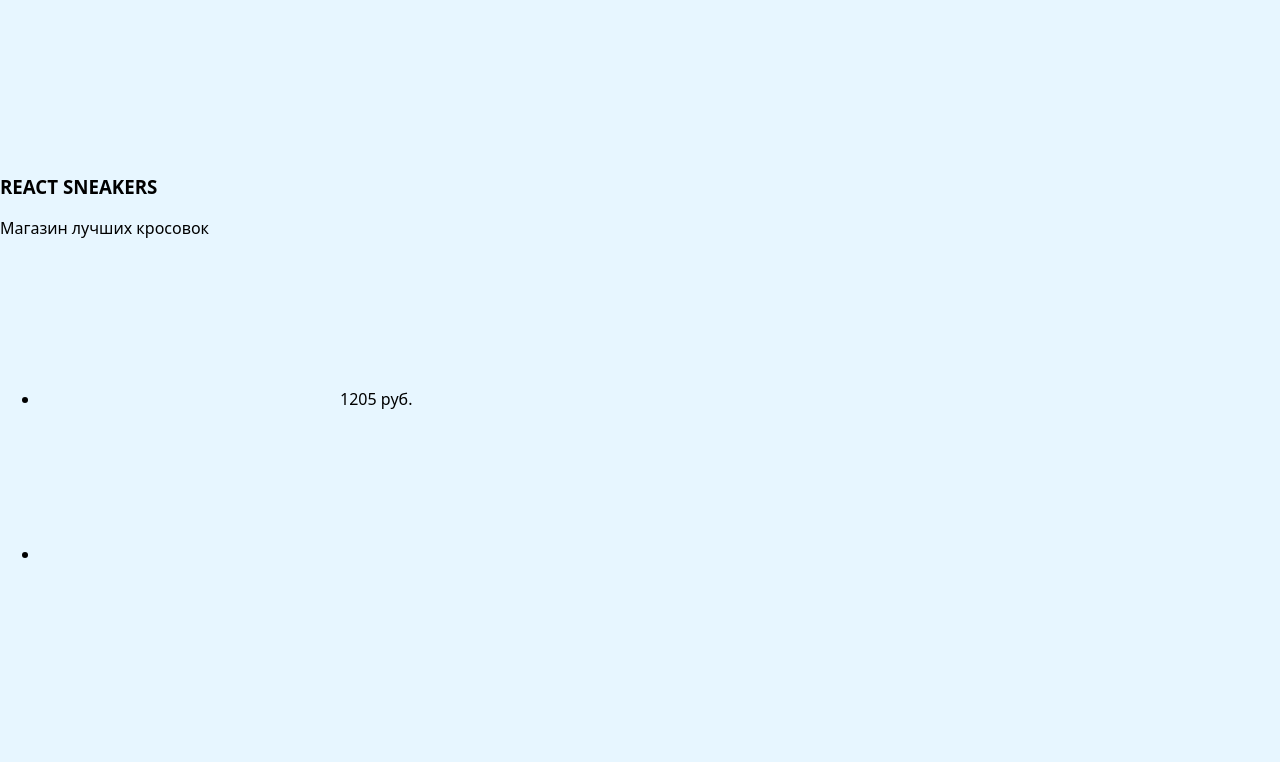
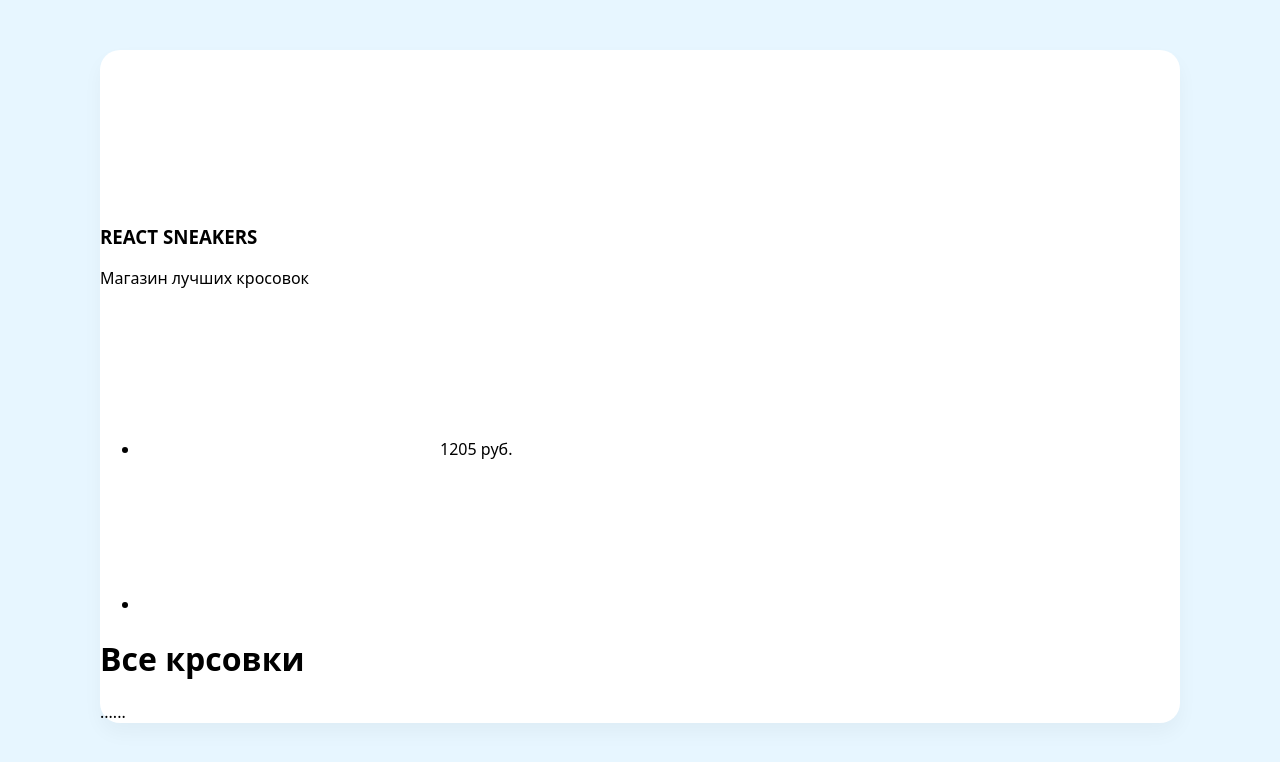
Before and after one commit to PavelYakovlev1984/react-sneakers, a React (Create React App) app in the folder react-sneakers/: page / in a window 1280 px wide. Shown: the top 762 px of the page. Built offline with nearby package versions, Linux system fonts and the light colour scheme.

Commit message:
day2 end

```diff
--- a/react-sneakers/src/App.js
+++ b/react-sneakers/src/App.js
@@ -21,6 +21,10 @@ function App() {
                   </li>
               </ul>
           </header>
+          <div className="content">
+              <h1>Все крсовки</h1>
+              ......
+          </div>
       </div>
   );
 }
--- a/react-sneakers/src/index.scss
+++ b/react-sneakers/src/index.scss
@@ -10,3 +10,11 @@ code {
   font-family: source-code-pro, Menlo, Monaco, Consolas, 'Courier New',
     monospace;
 }
+
+.wrapper {
+  background-color: #fff;
+  box-shadow: 0 10px 20px rgba(0, 0, 0, 0.04);
+  border-radius: 20px;
+  max-width: 1080px;
+  margin: 50px auto;
+}
```
